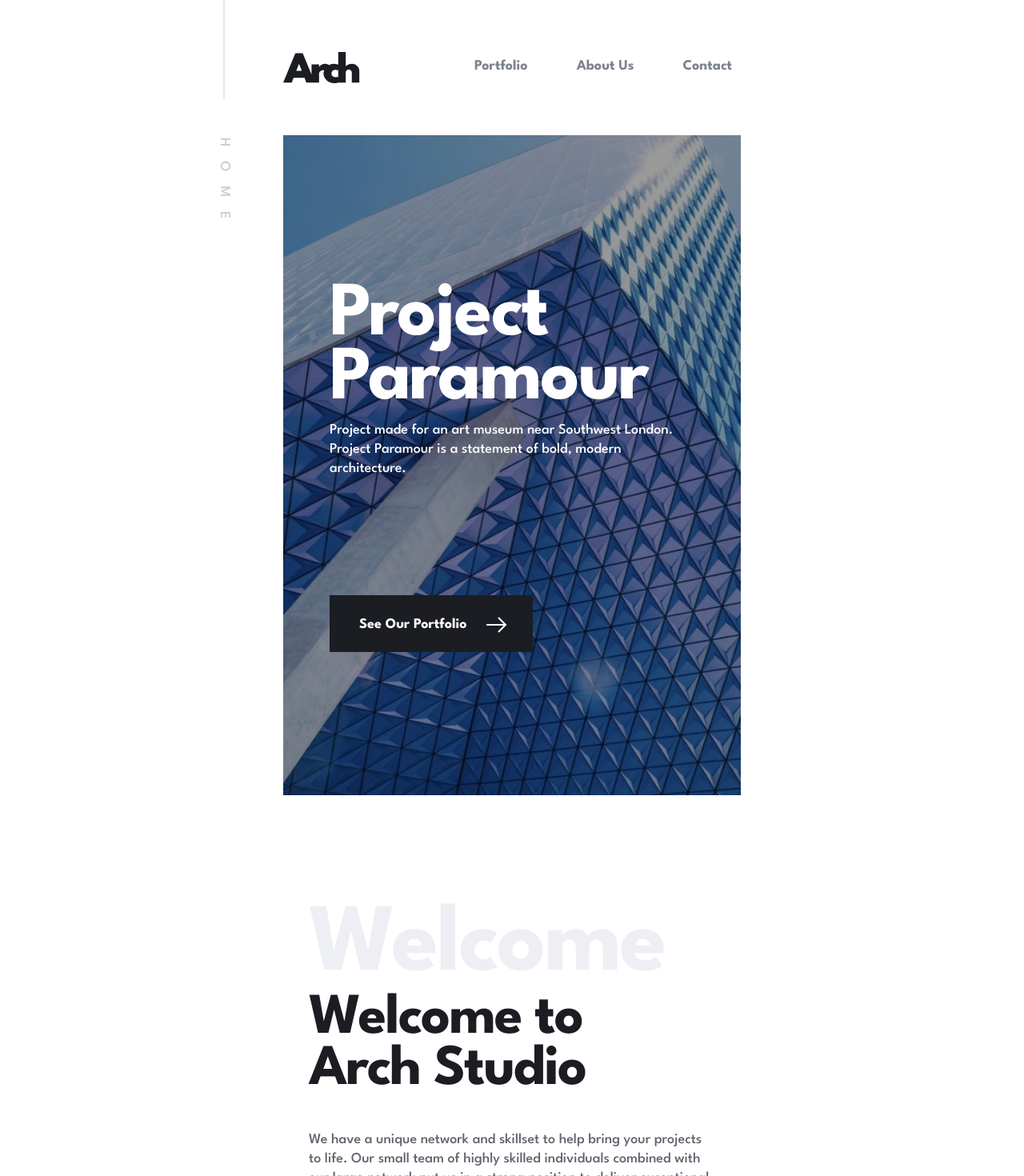
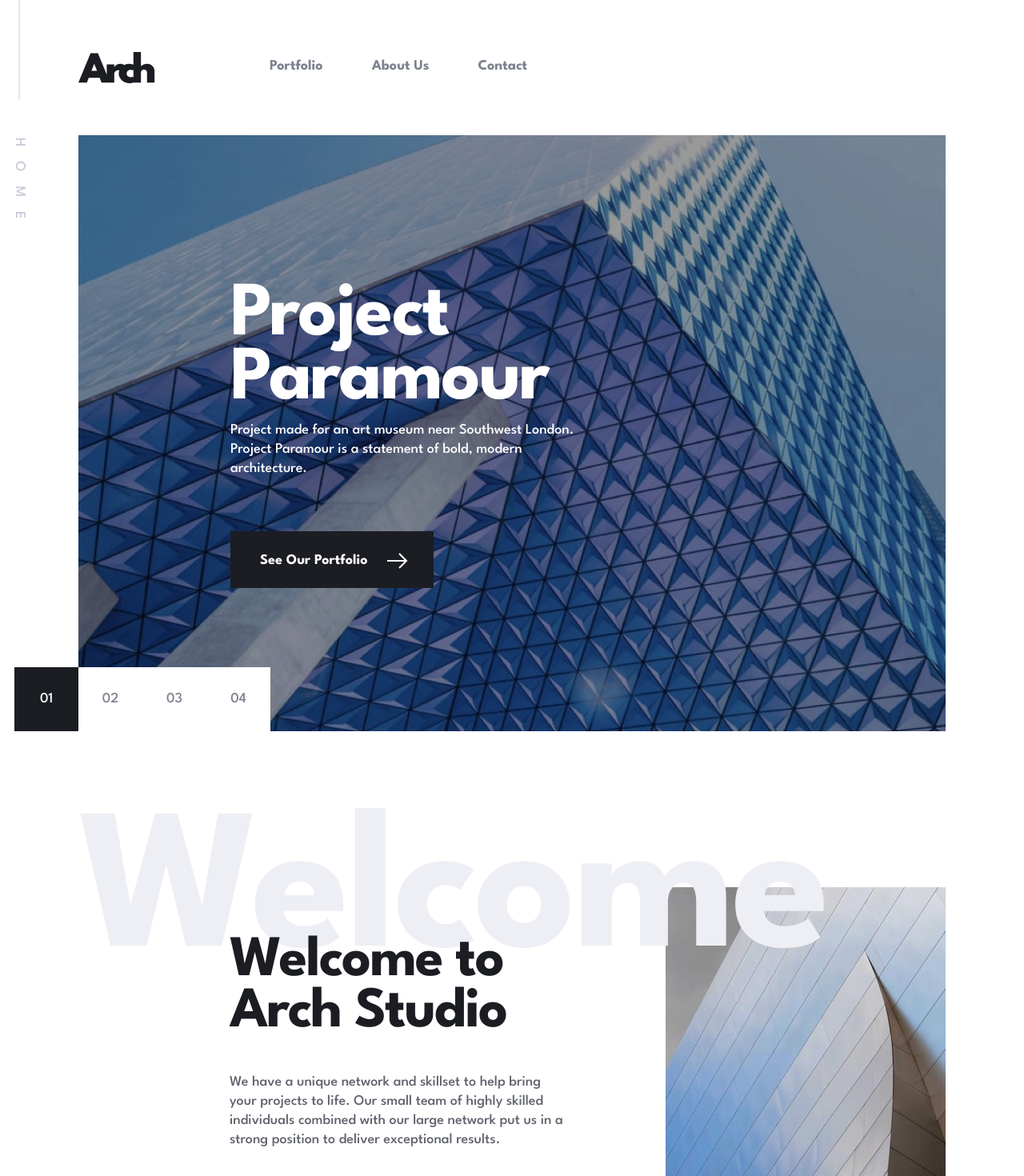
Before and after one commit to lleonardus/arch-studio, a React (Vite) app: page / in a window 1280 px wide. Shown: the top 1470 px of the page at 80% size. Built offline with nearby package versions, Linux system fonts and the light colour scheme.

Commit message:
changing desktop size to 1268px

```diff
--- a/src/ui/AppLayout.jsx
+++ b/src/ui/AppLayout.jsx
@@ -5,7 +5,7 @@ import { Footer } from "./Footer";
 export function AppLayout() {
   return (
     <div className="flex h-screen w-screen justify-center font-spartan">
-      <div className="relative h-full w-full max-tablet:overflow-x-hidden tablet:max-w-screen-tablet desktop:max-w-screen-desktop">
+      <div className="relative h-full w-full max-tablet:overflow-x-hidden tablet:max-w-screen-tablet desktop:max-w-[1440px]">
         <div className="tablet:pl-[98px]">
           <Header />
           <Outlet />
--- a/tailwind.config.js
+++ b/tailwind.config.js
@@ -18,17 +18,36 @@ export default {
       spartan: ['"League Spartan"', "sans-serif"],
     },
     fontSize: {
-      base: ["1.125rem", { fontWeight: "500", lineHeight: "1.5rem", letterSpacing: "0px" }],
-      lg: ["2rem", { fontWeight: "700", lineHeight: "2.5rem", letterSpacing: "0px" }],
-      xl: ["4.5rem", { fontWeight: "700", lineHeight: "4rem", letterSpacing: "-0.125rem" }],
-      "2xl": ["6rem", { fontWeight: "700", lineHeight: "5rem", letterSpacing: "-0.125rem" }],
-      "3xl": ["15.625rem", { fontWeight: "700", lineHeight: "12.5rem", letterSpacing: "-0.3125rem" }],
+      base: [
+        "1.125rem",
+        { fontWeight: "500", lineHeight: "1.5rem", letterSpacing: "0px" },
+      ],
+      lg: [
+        "2rem",
+        { fontWeight: "700", lineHeight: "2.5rem", letterSpacing: "0px" },
+      ],
+      xl: [
+        "4.5rem",
+        { fontWeight: "700", lineHeight: "4rem", letterSpacing: "-0.125rem" },
+      ],
+      "2xl": [
+        "6rem",
+        { fontWeight: "700", lineHeight: "5rem", letterSpacing: "-0.125rem" },
+      ],
+      "3xl": [
+        "15.625rem",
+        {
+          fontWeight: "700",
+          lineHeight: "12.5rem",
+          letterSpacing: "-0.3125rem",
+        },
+      ],
     },
     extend: {
       screens: {
         tablet: "768px",
-        desktop: "1440px",
-      }
+        desktop: "1280px",
+      },
     },
   },
   plugins: [],
```
